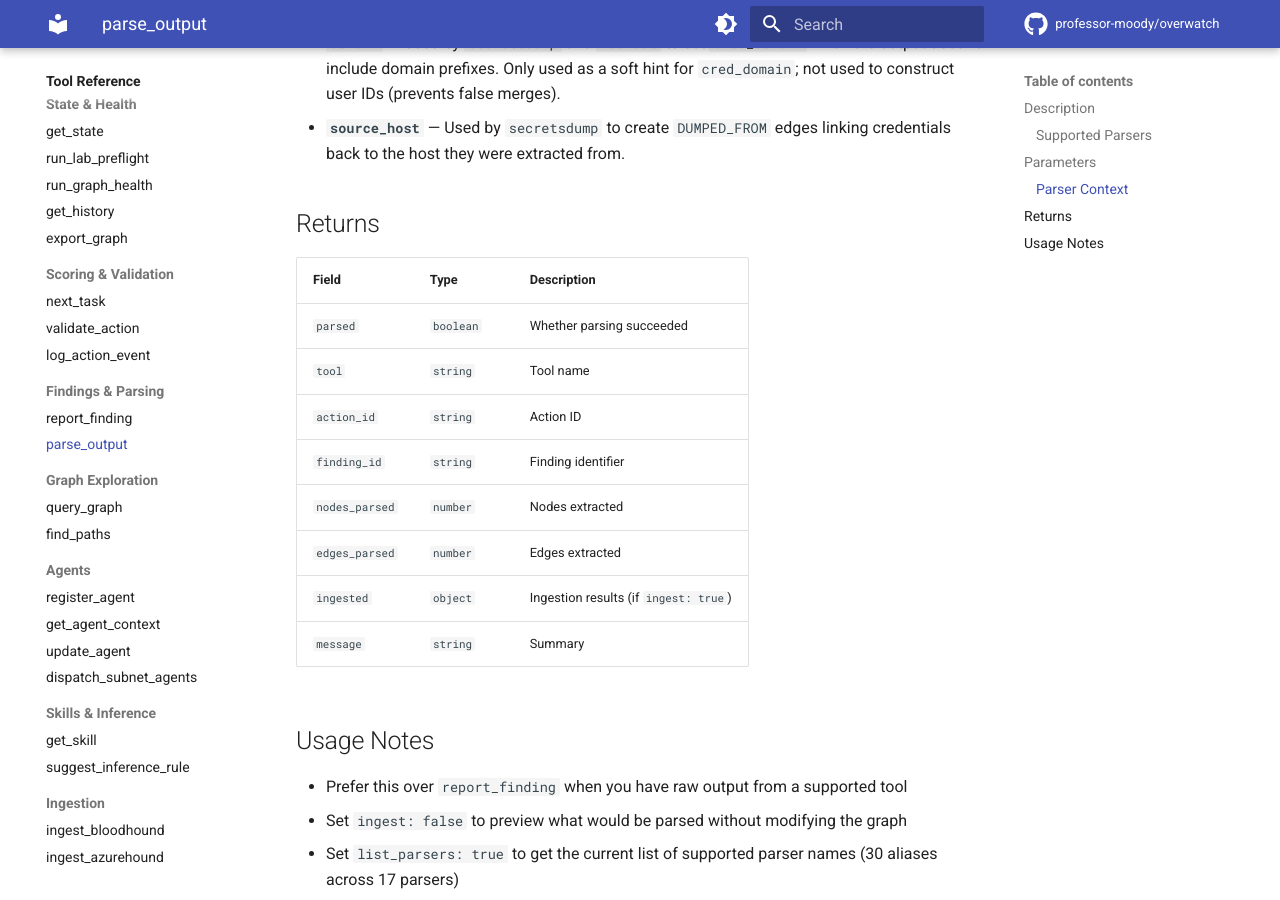
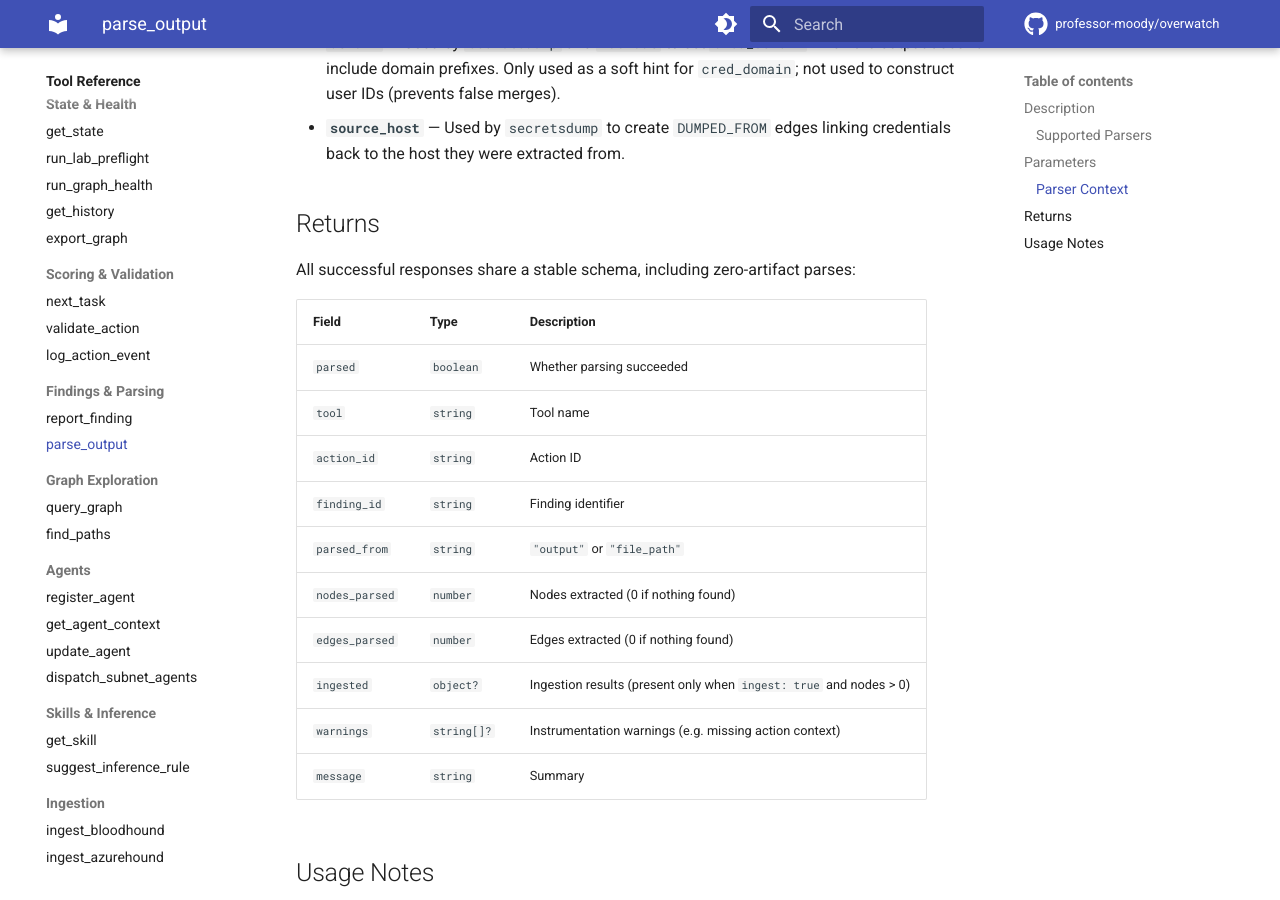
Before and after one commit to professor-moody/overwatch, an MkDocs documentation site: the page built from docs/tools/parse-output.md, in a window 1280 px wide and 900 px high, scrolled down 2555 px. Built offline with MkDocs 1.6.1 and Material for MkDocs 9.7.7, drawn with Linux system fonts in a browser that asks for light colours; comment, search, counter and statistics services are not loaded.

Commit message:
fix: normalize parse_output zero-artifact schema and update session/dashboard docs
- parse_output zero-artifact response now uses the same schema as
  successful parses (tool, action_id, finding_id, nodes_parsed,
  edges_parsed) instead of inconsistent nodes/edges fields
- Session docs: open_session returns {session, initial_output} not
  raw SessionReadResult; scope check is fail-closed not advisory;
  list_sessions always returns {total, active, sessions} envelope
- Dashboard docs: removed false claim that get_state includes
  dashboard status; pointed to run_lab_preflight instead

```diff
--- a/docs/tools/parse-output.md
+++ b/docs/tools/parse-output.md
@@ -52,15 +52,19 @@ The `context` parameter provides ambient information that parsers use as fallbac
 
 ## Returns
 
+All successful responses share a stable schema, including zero-artifact parses:
+
 | Field | Type | Description |
 |-------|------|-------------|
 | `parsed` | `boolean` | Whether parsing succeeded |
 | `tool` | `string` | Tool name |
 | `action_id` | `string` | Action ID |
 | `finding_id` | `string` | Finding identifier |
-| `nodes_parsed` | `number` | Nodes extracted |
-| `edges_parsed` | `number` | Edges extracted |
-| `ingested` | `object` | Ingestion results (if `ingest: true`) |
+| `parsed_from` | `string` | `"output"` or `"file_path"` |
+| `nodes_parsed` | `number` | Nodes extracted (0 if nothing found) |
+| `edges_parsed` | `number` | Edges extracted (0 if nothing found) |
+| `ingested` | `object?` | Ingestion results (present only when `ingest: true` and nodes > 0) |
+| `warnings` | `string[]?` | Instrumentation warnings (e.g. missing action context) |
 | `message` | `string` | Summary |
 
 ## Usage Notes
```
Also changed, not shown: docs/dashboard.md (+1 -1 lines), docs/tools/sessions.md (+3 -3 lines), 1 other file.
